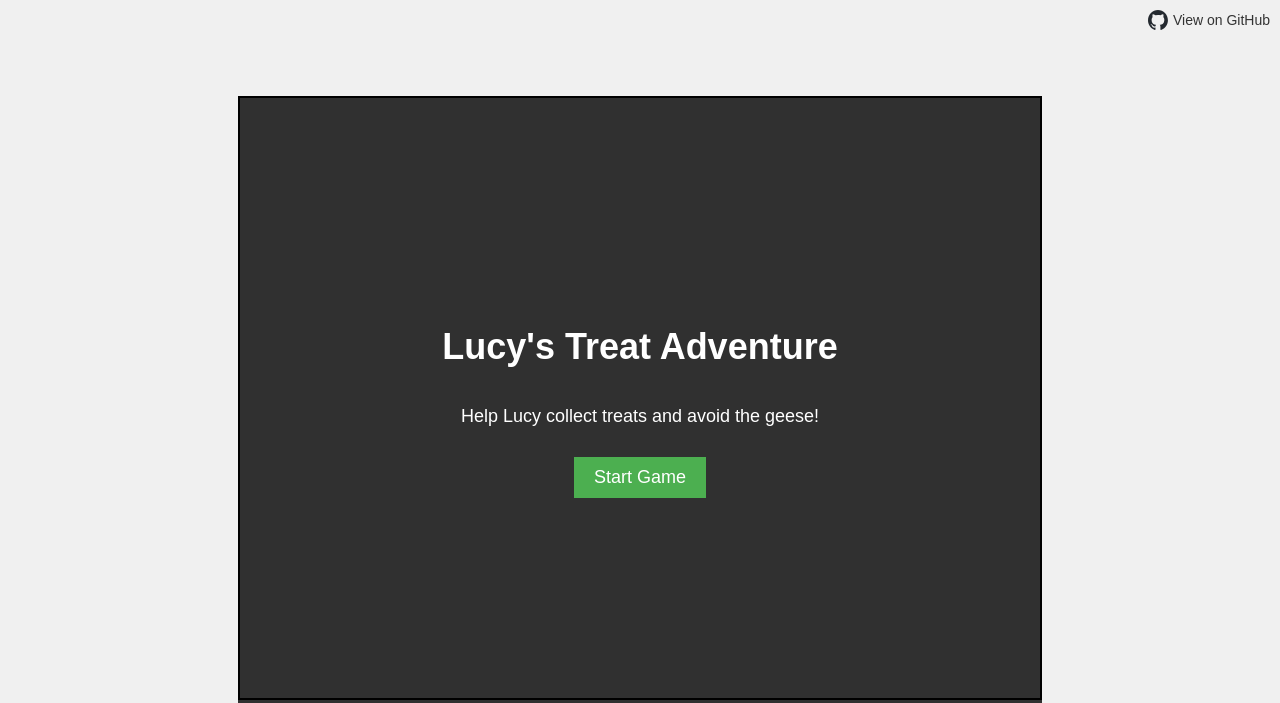
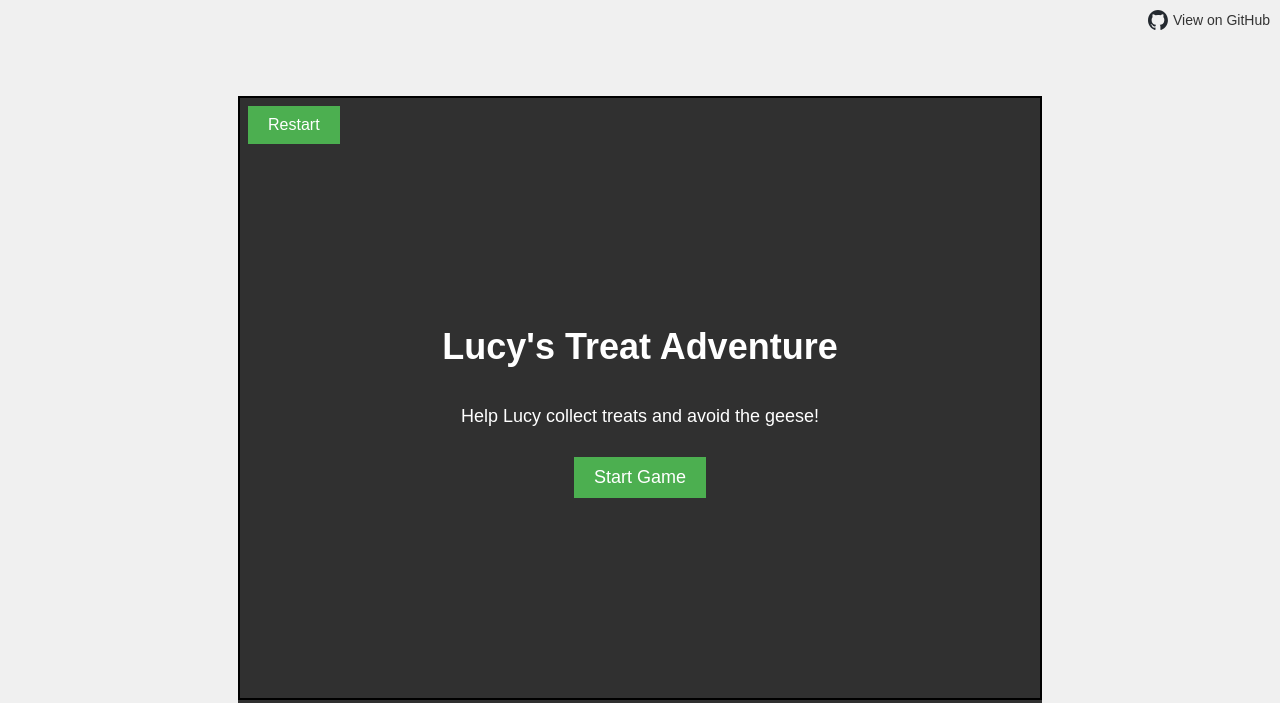
Before and after one commit to colin78/DogPacmanAdventures, a Flask app: page / in a window 1280 px wide. Shown: the top 703 px of the page. Run offline with Flask 3, Linux system fonts and the light colour scheme.

Commit message:
Agent query: Is the restart button visible in the top left corner of the game screen? Can you click it to restart the game?

```diff
--- a/static/css/style.css
+++ b/static/css/style.css
@@ -85,3 +85,19 @@ button:hover {
     gap: 5px;
     font-size: 14px;
 }
+
+.game-button {
+    position: absolute;
+    top: 10px;
+    left: 10px;
+    padding: 10px 20px;
+    font-size: 16px;
+    background-color: #4CAF50;
+    color: white;
+    border: none;
+    cursor: pointer;
+    z-index: 1000;
+}
+.game-button:hover {
+    background-color: #45a049;
+}
--- a/static/js/game.js
+++ b/static/js/game.js
@@ -386,9 +386,11 @@ document.getElementById('start-button').addEventListener('click', () => {
     gameLoop();
 });
 
-document.getElementById('restart-button').addEventListener('click', () => {
+const restartButton = document.getElementById('restart-button');
+restartButton.addEventListener('click', () => {
     document.getElementById('game-over-screen').style.display = 'none';
     init();
+    gameLoop();
 });
 
 document.getElementById('game-over-screen').style.display = 'none';
--- a/templates/index.html
+++ b/templates/index.html
@@ -15,6 +15,7 @@
     </div>
     <div id="game-container">
         <canvas id="gameCanvas" width="800" height="600"></canvas>
+        <button id="restart-button" class="game-button">Restart</button>
         <div id="start-screen" class="screen">
             <h1>Lucy's Treat Adventure</h1>
             <p>Help Lucy collect treats and avoid the geese!</p>
```
